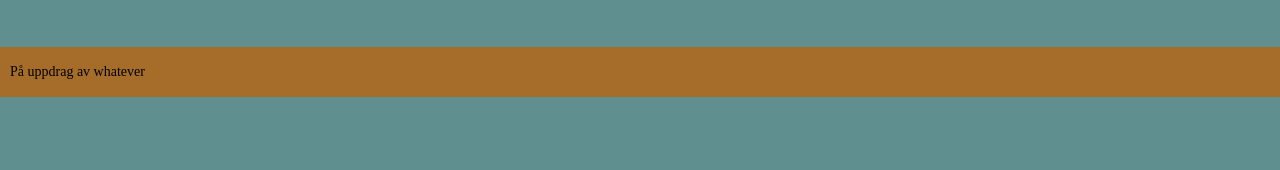
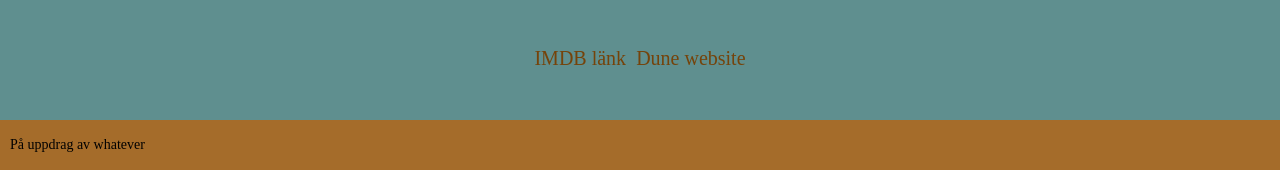
Before and after one commit to mpdomon/lexicon-uppgift6-7, a plain HTML site: page index.html in a window 1280 px wide. Shown: the part 1612-1782 px from the top of the page. Before the commit the page ends 1709 px from the top, so only its background shows below. Drawn offline with Linux system fonts and the light colour scheme.

Commit message:
added links

```diff
--- a/index.css
+++ b/index.css
@@ -44,7 +44,17 @@ h1, h3 {
     margin-bottom: 50px;
 }
 
+.links a {
 
+    font-size: 20px;
+    color: rgb(117, 67, 10);
+    text-decoration: none;
+    margin:0 5px  50px 5px;
+}
+
+.links a:hover {
+    color: black;
+}
 
 footer {
     height: 50px;
--- a/index.html
+++ b/index.html
@@ -44,8 +44,9 @@
 
 
 
-    <div id="links" class="links">
-
+    <div id="links" class="links c-div">
+        <a href="https://www.imdb.com/title/tt1160419/">IMDB länk</a>
+        <a href="https://www.dunemovie.com.au/">Dune website</a>
     </div>
 </div>
 
```
